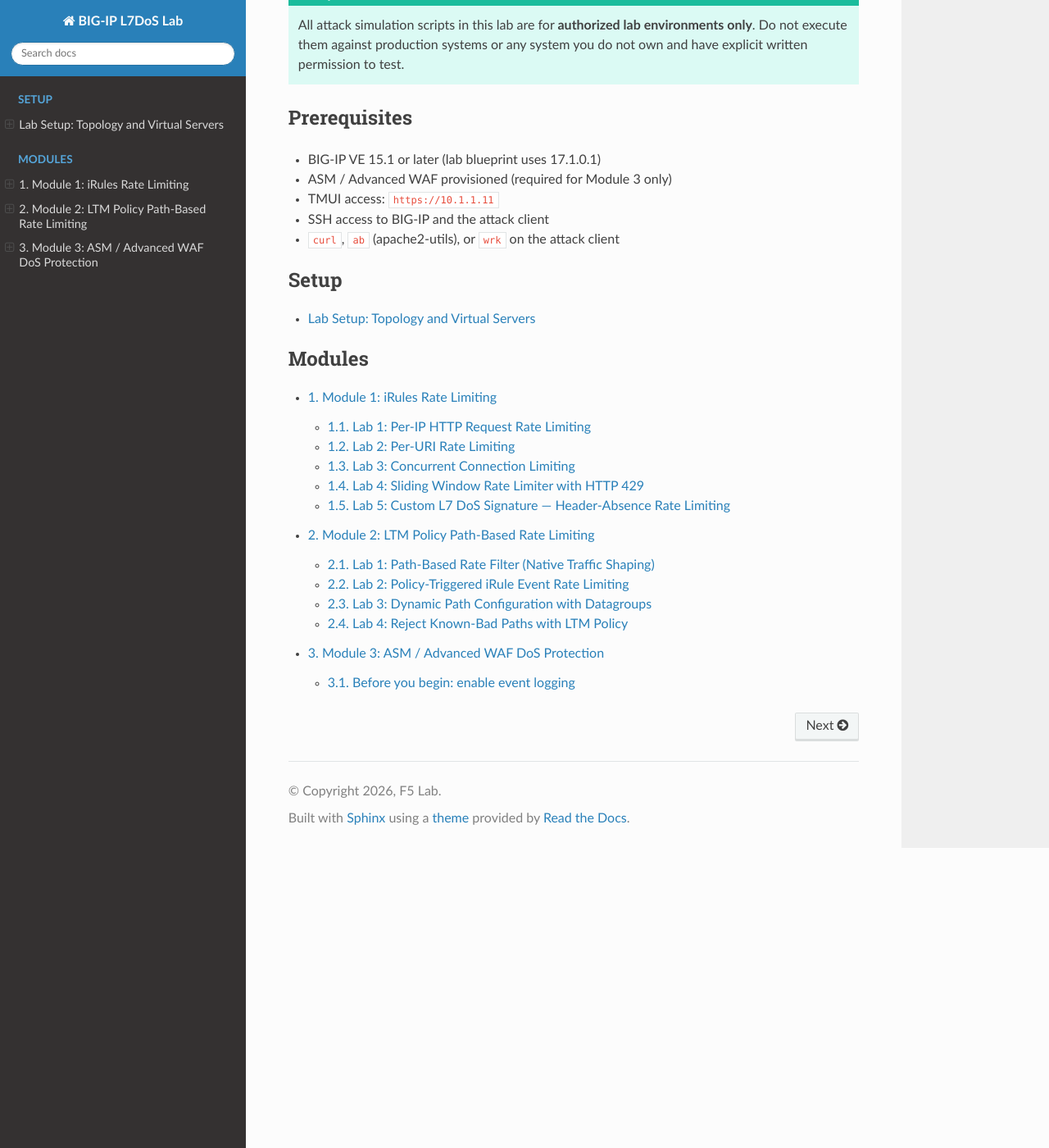
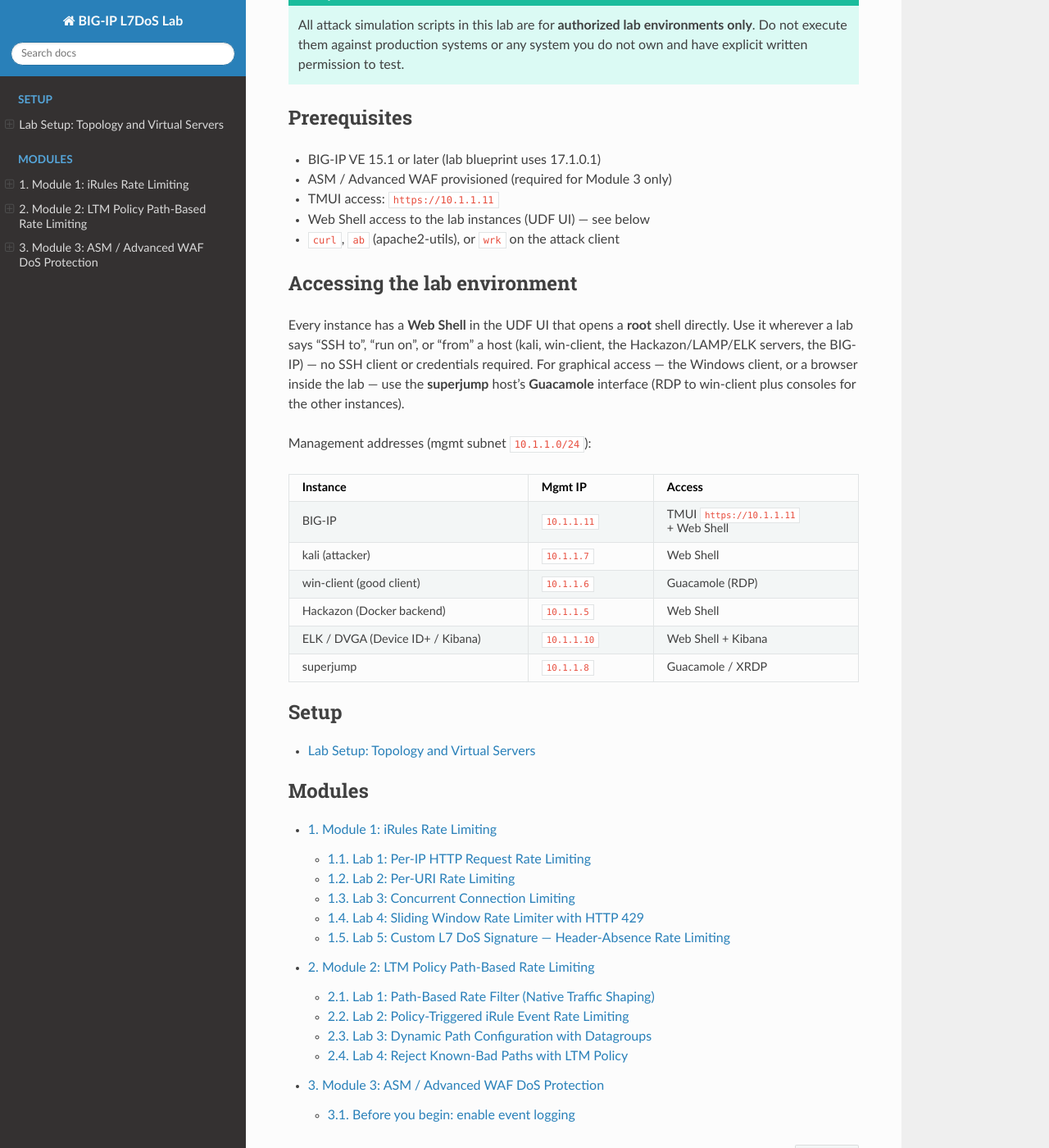
Before and after one commit to snowblind-/BIG-IP-L7DoS-Lab, a Sphinx documentation site: the page built from docs/index.rst, in a window 1280 px wide and 1400 px high, scrolled down 714 px. Shown: the whole window at 82% size. Built offline with Sphinx 7.4.7 and the Read the Docs theme 3.1.0, drawn with Linux system fonts in a browser that asks for light colours.

Commit message:
Document lab access (Web Shell / Guacamole); Lab 4 uses Hackazon Web Shell
- index.rst: add 'Accessing the lab environment' — every instance has a UDF Web
  Shell (root) used wherever a lab says SSH to/from a host; superjump Guacamole
  for the Windows client + GUI; management-IP table. Fix prereq access line.
- lab4 stress: run the latency inject/cleanup in the Hackazon Web Shell (mgmt
  10.1.1.5, pool member 10.1.20.20) instead of ssh root@<placeholder>; add a
  Docker caveat (run inside the container if nginx is containerized).

Supersedes the lab4-member-ip change (SSH to the 10.1.20.20 service IP was wrong;
the pool member address is not the access path).

```diff
--- a/docs/index.rst
+++ b/docs/index.rst
@@ -54,8 +54,46 @@
 - BIG-IP VE 15.1 or later (lab blueprint uses 17.1.0.1)
 - ASM / Advanced WAF provisioned (required for Module 3 only)
 - TMUI access: ``https://10.1.1.11``
-- SSH access to BIG-IP and the attack client
+- Web Shell access to the lab instances (UDF UI) — see below
 - ``curl``, ``ab`` (apache2-utils), or ``wrk`` on the attack client
+
+Accessing the lab environment
+-----------------------------
+
+Every instance has a **Web Shell** in the UDF UI that opens a **root** shell
+directly. Use it wherever a lab says "SSH to", "run on", or "from" a host
+(kali, win-client, the Hackazon/LAMP/ELK servers, the BIG-IP) — no SSH client or
+credentials required. For graphical access — the Windows client, or a browser
+inside the lab — use the **superjump** host's **Guacamole** interface (RDP to
+win-client plus consoles for the other instances).
+
+Management addresses (mgmt subnet ``10.1.1.0/24``):
+
+.. list-table::
+   :header-rows: 1
+   :widths: 42 22 36
+
+   * - Instance
+     - Mgmt IP
+     - Access
+   * - BIG-IP
+     - ``10.1.1.11``
+     - TMUI ``https://10.1.1.11`` + Web Shell
+   * - kali (attacker)
+     - ``10.1.1.7``
+     - Web Shell
+   * - win-client (good client)
+     - ``10.1.1.6``
+     - Guacamole (RDP)
+   * - Hackazon (Docker backend)
+     - ``10.1.1.5``
+     - Web Shell
+   * - ELK / DVGA (Device ID+ / Kibana)
+     - ``10.1.1.10``
+     - Web Shell + Kibana
+   * - superjump
+     - ``10.1.1.8``
+     - Guacamole / XRDP
 
 .. toctree::
    :maxdepth: 1
```
Also changed, not shown: docs/module3-asm-waf/lab4/lab4-stress-based.rst (+15 -9 lines).
